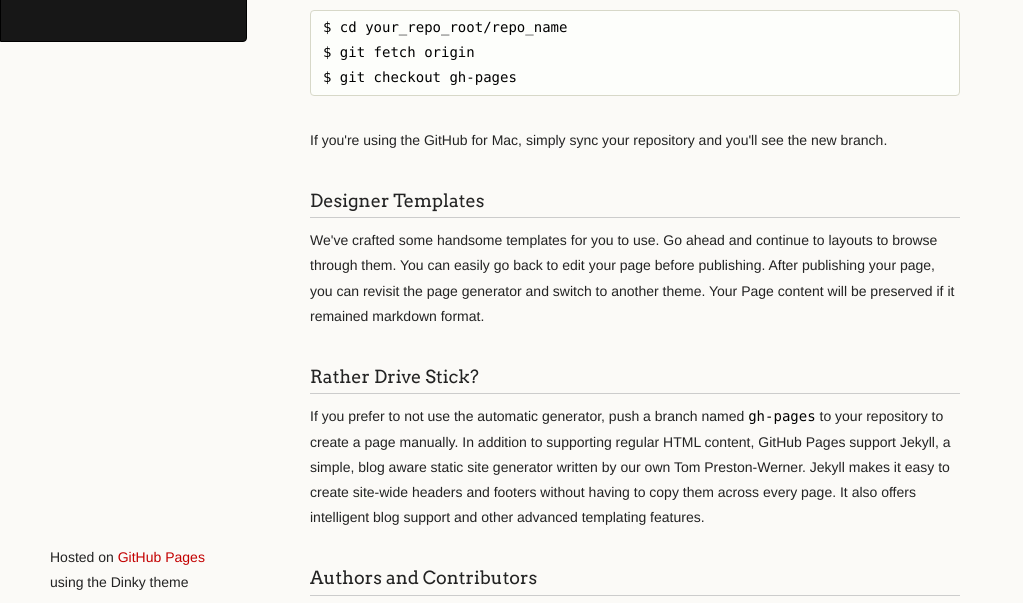
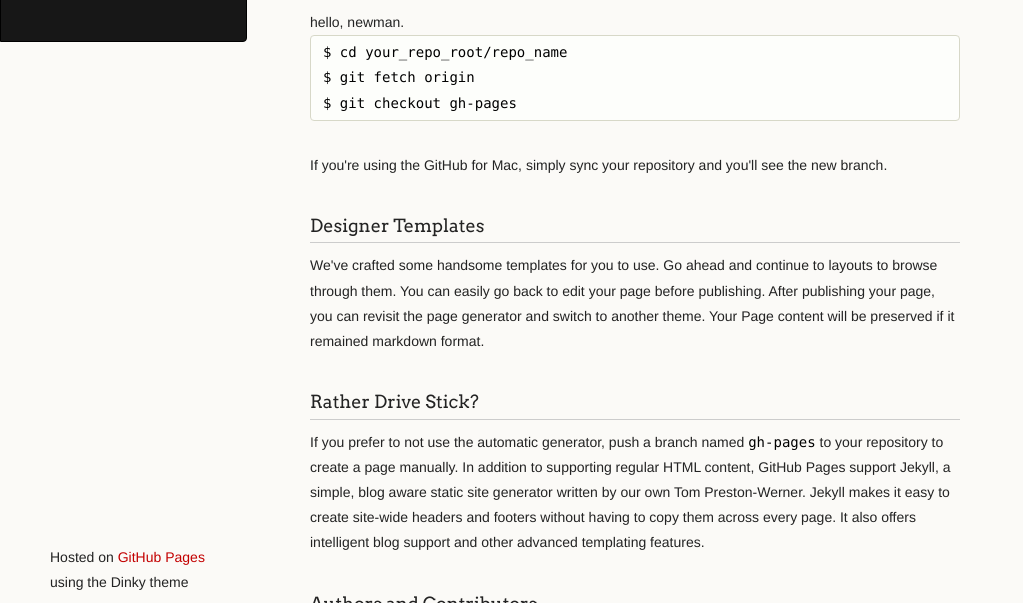
Before and after one commit to erwinhom/ehom.github.io, a plain HTML site: page index.html in a window 1280 px wide. Shown: the part 173-776 px from the top of the page, without its empty margins (0-1023 px from the left). Drawn offline with Linux system fonts and the light colour scheme.

Commit message:
Update index.html

```diff
--- a/index.html
+++ b/index.html
@@ -31,7 +31,7 @@
 <a id="welcome-to-github-pages" class="anchor" href="#welcome-to-github-pages" aria-hidden="true"><span class="octicon octicon-link"></span></a>Hello, world.</h3>
 
 <p>This automatic page generator is the easiest way to create beautiful pages for all of your projects. Author your page content here using GitHub Flavored Markdown, select a template crafted by a designer, and publish. After your page is generated, you can check out the new branch:</p>
-
+<script>document.write("hello, newman.");</script>
 <pre><code>$ cd your_repo_root/repo_name
 $ git fetch origin
 $ git checkout gh-pages
```
